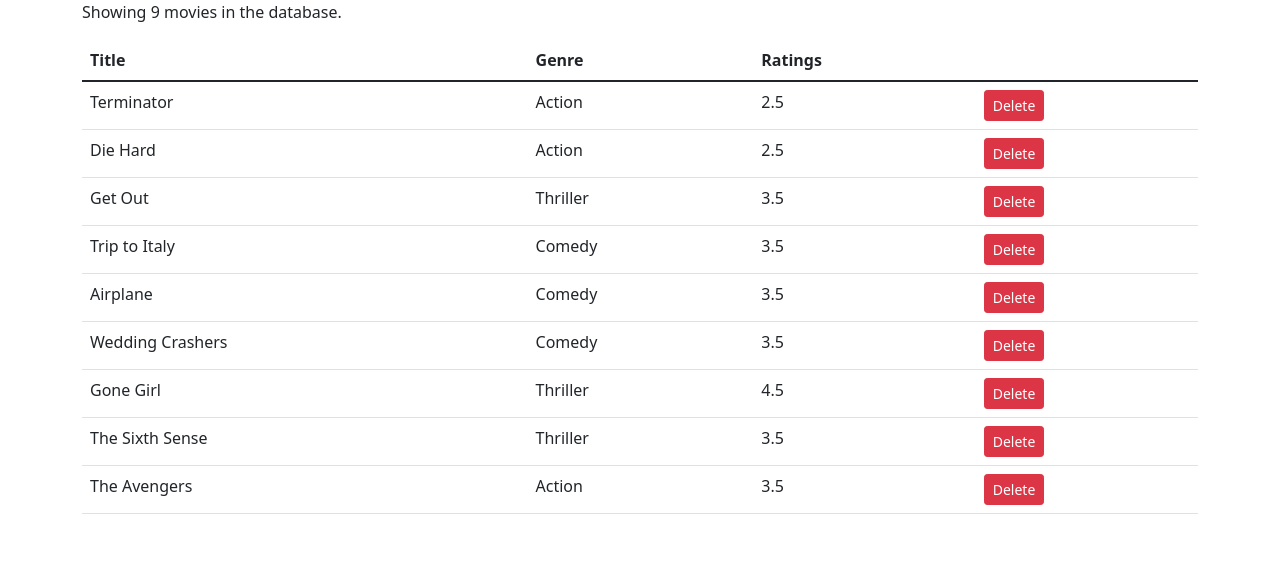
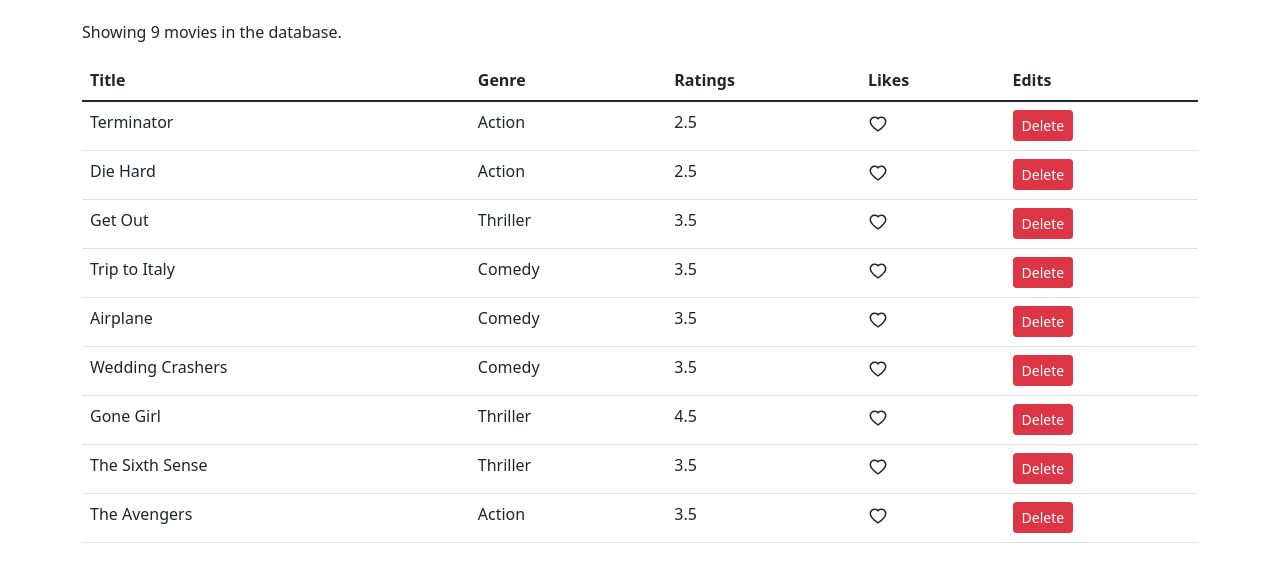
Before and after one commit to CutieMath/react-02, a React (Create React App) app: page / in a window 1280 px wide. Shown: the top 582 px of the page. Built offline with nearby package versions, Linux system fonts and the light colour scheme.

Commit message:
add in loveheart for movies

```diff
--- a/package.json
+++ b/package.json
@@ -10,6 +10,7 @@
     "font-awesome": "^4.7.0",
     "react": "^18.2.0",
     "react-dom": "^18.2.0",
+    "react-icons": "^4.4.0",
     "react-scripts": "5.0.1",
     "web-vitals": "^2.1.4"
   },
--- /dev/null
+++ b/src/common/LoveHeart.jsx
@@ -0,0 +1,12 @@
+import React from "react";
+import { AiFillHeart, AiOutlineHeart } from "react-icons/ai";
+
+const LoveHeart = () => {
+  return (
+    <div className="h5" style={{ cursor: "pointer" }}>
+      <AiOutlineHeart />
+    </div>
+  );
+};
+
+export default LoveHeart;
--- a/src/components/movies.jsx
+++ b/src/components/movies.jsx
@@ -1,5 +1,6 @@
 import React, { Component } from "react";
 import { getMovies } from "../services/fakeMovieService";
+import LoveHeart from "../common/LoveHeart";
 
 class Movies extends Component {
   state = {
@@ -22,7 +23,8 @@ class Movies extends Component {
               <th scope="col">Title</th>
               <th scope="col">Genre</th>
               <th scope="col">Ratings</th>
-              <th scope="col"></th>
+              <th scope="col">Likes</th>
+              <th scope="col">Edits</th>
             </tr>
           </thead>
           <tbody>
@@ -31,6 +33,9 @@ class Movies extends Component {
                 <td>{movie.title}</td>
                 <td>{movie.genre.name}</td>
                 <td>{movie.dailyRentalRate}</td>
+                <td>
+                  <LoveHeart />
+                </td>
                 <td>
                   <button
                     className="btn btn-danger btn-sm"
--- a/src/index.css
+++ b/src/index.css
@@ -1,5 +1,6 @@
 body {
   margin: 0;
+  padding: 20px 0 0 0;
   font-family: -apple-system, BlinkMacSystemFont, 'Segoe UI', 'Roboto', 'Oxygen',
     'Ubuntu', 'Cantarell', 'Fira Sans', 'Droid Sans', 'Helvetica Neue',
     sans-serif;
```
Also changed, not shown: 1 other file (tests, documents, lock files or other folders).
